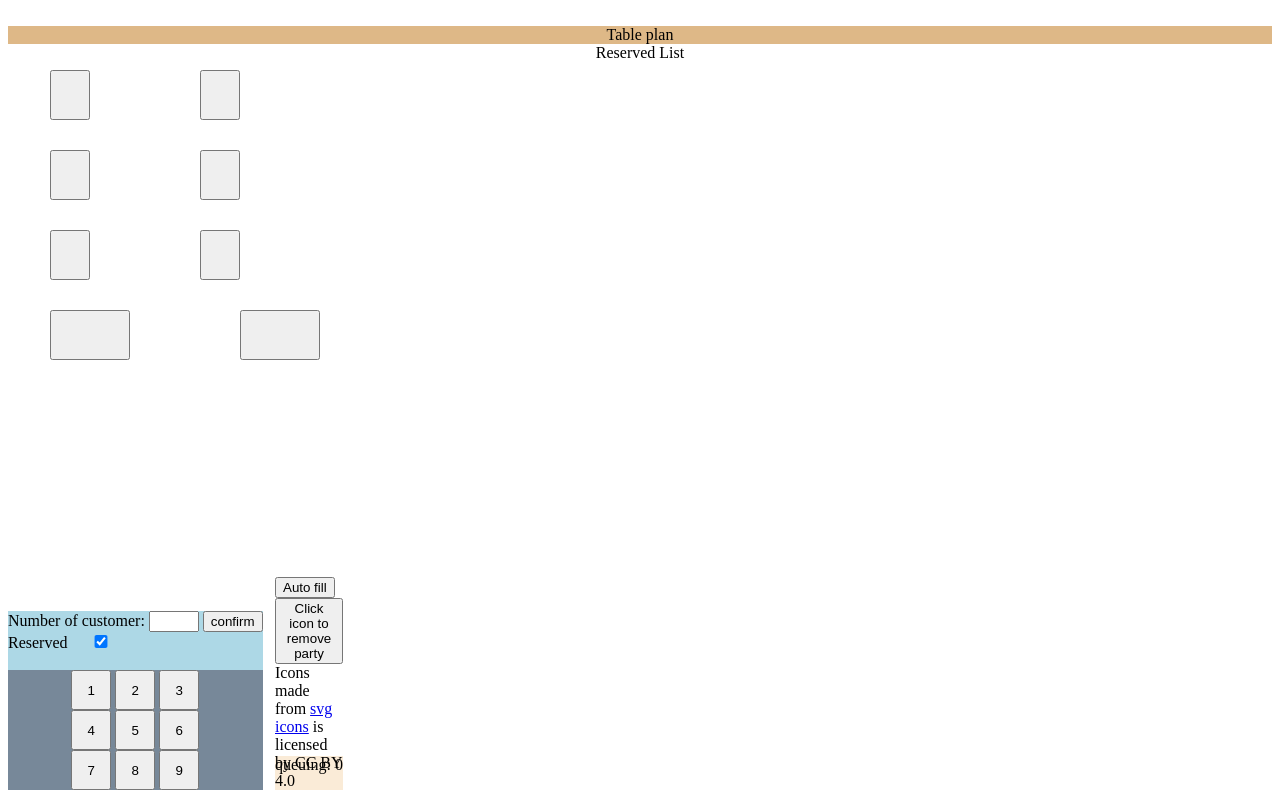
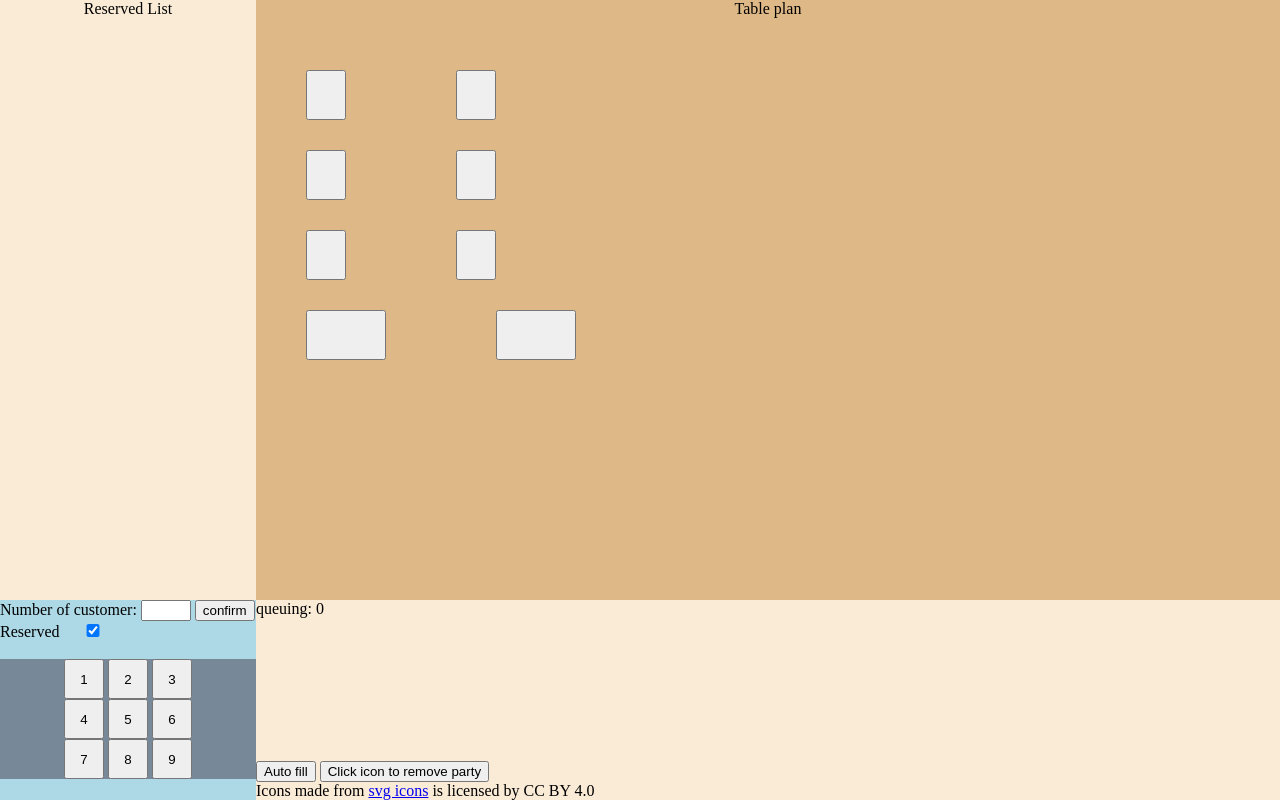
Before and after one commit to Parmmmy/SeatArrange, a plain HTML site: page index.html in a window 1280 px wide. Drawn offline with Linux system fonts and the light colour scheme.

Commit message:
Add files via upload

```diff
--- a/style.css
+++ b/style.css
@@ -1,18 +1,60 @@
 .inputpanel{
+    height: 25%;
+    width: 20%;
+    position: fixed;
+    z-index: auto;
+    bottom: 0;
+    left: 0;
     background-color: lightblue;
-    position: absolute;
-    bottom: 10px;
 }
 .inputgrid{
     background: lightslategray;
 }
+
 .displayline{
+    height: 25%;
+    width: 80%;
+    position: fixed;
+    z-index: auto;
+    bottom: 0;
+    right: 0;
     background-color: antiquewhite;
-    position: absolute;
-    bottom: 10px;
-    left: 275px;
+}
+
+.announce{
+    position: bottom;
+    bottom: 0px;
 }
 
 .plan{
+    height: 75%;
+    width: 80%;
+    position: fixed;
+    z-index: auto;
+    top: 0;
+    right: 0;
+    overflow: hidden;
     background-color: burlywood;
 }
+
+.reserved{
+    height: 75%;
+    width: 20%;
+    position: fixed;
+    z-index: auto;
+    top: 0;
+    left: 0;
+    overflow: hidden;
+    background-color: antiquewhite;
+}
+
+.reservedslot{
+    height: 20%;
+    width: 80%;
+    left: 10%;
+    top: 2%;
+    border-style:solid;
+    border-color:rgb(46, 46, 46);
+    background-color: rgb(234, 234, 234);
+    position: relative;
+}
```
